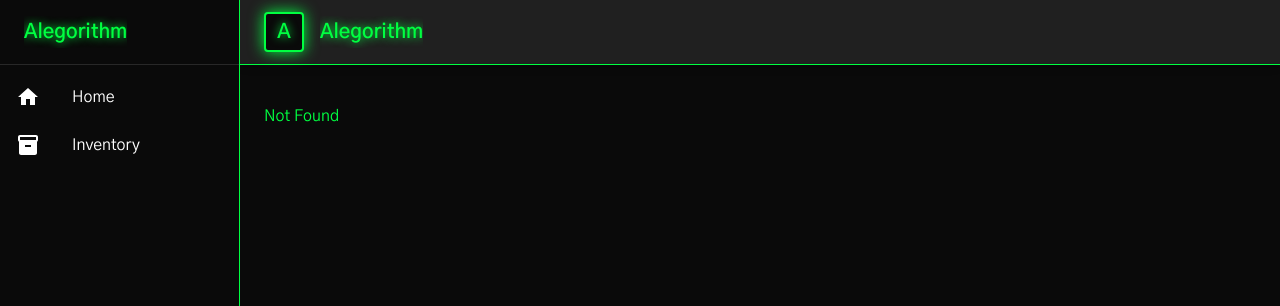
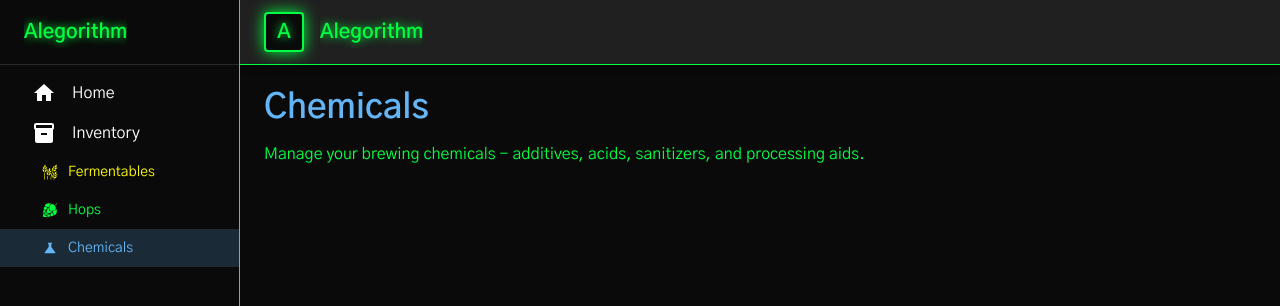
Before and after one commit to itwalton/alegorithm-web, a React (Vite) app: page /inventory/materials in a window 1280 px wide. Before the commit this address had no page. Shown: the top 306 px of the page. Built offline with nearby package versions, Linux system fonts and the light colour scheme.

Commit message:
add inventory pages

```diff
--- a/package.json
+++ b/package.json
@@ -18,7 +18,8 @@
     "@tanstack/router": "0.0.1-beta.53",
     "@tanstack/router-devtools": "^1.144.0",
     "react": "^19.2.0",
-    "react-dom": "^19.2.0"
+    "react-dom": "^19.2.0",
+    "react-icons": "^5.5.0"
   },
   "devDependencies": {
     "@eslint/js": "^9.39.1",
--- a/src/components/Layout/AppLayout.tsx
+++ b/src/components/Layout/AppLayout.tsx
@@ -21,6 +21,8 @@ import {
   Home as HomeIcon,
   Inventory as InventoryIcon,
 } from '@mui/icons-material'
+import { GiWheat, GiHops } from 'react-icons/gi'
+import { MdScience } from 'react-icons/md'
 import { Link, useLocation } from '@tanstack/react-router'
 
 const drawerWidth = 240
@@ -29,11 +31,16 @@ interface NavItem {
   label: string
   path: string
   icon: ReactNode
+  indent?: boolean
+  color?: string
 }
 
 const navItems: NavItem[] = [
   { label: 'Home', path: '/', icon: <HomeIcon /> },
   { label: 'Inventory', path: '/inventory', icon: <InventoryIcon /> },
+  { label: 'Fermentables', path: '/inventory/fermentables', icon: <GiWheat />, indent: true, color: '#ffff00' },
+  { label: 'Hops', path: '/inventory/hops', icon: <GiHops />, indent: true, color: '#00ff41' },
+  { label: 'Chemicals', path: '/inventory/materials', icon: <MdScience />, indent: true, color: '#64b5f6' },
 ]
 
 interface AppLayoutProps {
@@ -66,9 +73,48 @@ export default function AppLayout({ children }: AppLayoutProps) {
               to={item.path}
               selected={location.pathname === item.path}
               onClick={() => isMobile && setMobileOpen(false)}
+              sx={{
+                pl: item.indent ? 4 : 2,
+                '&:hover': item.color ? {
+                  backgroundColor: `${item.color}20`,
+                  color: item.color,
+                  '& .MuiListItemIcon-root': {
+                    color: item.color,
+                  }
+                } : {},
+                '&.Mui-selected': item.color ? {
+                  backgroundColor: `${item.color}30`,
+                  color: item.color,
+                  '& .MuiListItemIcon-root': {
+                    color: item.color,
+                  },
+                  '&:hover': {
+                    backgroundColor: `${item.color}40`,
+                  }
+                } : {}
+              }}
             >
-              <ListItemIcon>{item.icon}</ListItemIcon>
-              <ListItemText primary={item.label} />
+              <ListItemIcon sx={{
+                minWidth: item.indent ? 36 : 56,
+                color: item.color || 'inherit',
+                display: 'flex',
+                alignItems: 'center',
+                justifyContent: 'center'
+              }}>
+                {item.icon}
+              </ListItemIcon>
+              <ListItemText
+                primary={item.label}
+                sx={{
+                  display: 'flex',
+                  alignItems: 'center',
+                  '& .MuiTypography-root': {
+                    fontSize: item.indent ? '0.875rem' : '1rem',
+                    color: item.color || 'inherit',
+                    lineHeight: 1
+                  }
+                }}
+              />
             </ListItemButton>
           </ListItem>
         ))}
--- a/src/routeTree.gen.ts
+++ b/src/routeTree.gen.ts
@@ -11,6 +11,10 @@
 import { Route as rootRouteImport } from './routes/__root'
 import { Route as InventoryRouteImport } from './routes/inventory'
 import { Route as IndexRouteImport } from './routes/index'
+import { Route as InventoryIndexRouteImport } from './routes/inventory/index'
+import { Route as InventoryMaterialsRouteImport } from './routes/inventory/materials'
+import { Route as InventoryHopsRouteImport } from './routes/inventory/hops'
+import { Route as InventoryFermentablesRouteImport } from './routes/inventory/fermentables'
 
 const InventoryRoute = InventoryRouteImport.update({
   id: '/inventory',
@@ -22,31 +26,80 @@ const IndexRoute = IndexRouteImport.update({
   path: '/',
   getParentRoute: () => rootRouteImport,
 } as any)
+const InventoryIndexRoute = InventoryIndexRouteImport.update({
+  id: '/',
+  path: '/',
+  getParentRoute: () => InventoryRoute,
+} as any)
+const InventoryMaterialsRoute = InventoryMaterialsRouteImport.update({
+  id: '/materials',
+  path: '/materials',
+  getParentRoute: () => InventoryRoute,
+} as any)
+const InventoryHopsRoute = InventoryHopsRouteImport.update({
+  id: '/hops',
+  path: '/hops',
+  getParentRoute: () => InventoryRoute,
+} as any)
+const InventoryFermentablesRoute = InventoryFermentablesRouteImport.update({
+  id: '/fermentables',
+  path: '/fermentables',
+  getParentRoute: () => InventoryRoute,
+} as any)
 
 export interface FileRoutesByFullPath {
   '/': typeof IndexRoute
-  '/inventory': typeof InventoryRoute
+  '/inventory': typeof InventoryRouteWithChildren
+  '/inventory/fermentables': typeof InventoryFermentablesRoute
+  '/inventory/hops': typeof InventoryHopsRoute
+  '/inventory/materials': typeof InventoryMaterialsRoute
+  '/inventory/': typeof InventoryIndexRoute
 }
 export interface FileRoutesByTo {
   '/': typeof IndexRoute
-  '/inventory': typeof InventoryRoute
+  '/inventory/fermentables': typeof InventoryFermentablesRoute
+  '/inventory/hops': typeof InventoryHopsRoute
+  '/inventory/materials': typeof InventoryMaterialsRoute
+  '/inventory': typeof InventoryIndexRoute
 }
 export interface FileRoutesById {
   __root__: typeof rootRouteImport
   '/': typeof IndexRoute
-  '/inventory': typeof InventoryRoute
+  '/inventory': typeof InventoryRouteWithChildren
+  '/inventory/fermentables': typeof InventoryFermentablesRoute
+  '/inventory/hops': typeof InventoryHopsRoute
+  '/inventory/materials': typeof InventoryMaterialsRoute
+  '/inventory/': typeof InventoryIndexRoute
 }
 export interface FileRouteTypes {
   fileRoutesByFullPath: FileRoutesByFullPath
-  fullPaths: '/' | '/inventory'
+  fullPaths:
+    | '/'
+    | '/inventory'
+    | '/inventory/fermentables'
+    | '/inventory/hops'
+    | '/inventory/materials'
+    | '/inventory/'
   fileRoutesByTo: FileRoutesByTo
-  to: '/' | '/inventory'
-  id: '__root__' | '/' | '/inventory'
+  to:
+    | '/'
+    | '/inventory/fermentables'
+    | '/inventory/hops'
+    | '/inventory/materials'
+    | '/inventory'
+  id:
+    | '__root__'
+    | '/'
+    | '/inventory'
+    | '/inventory/fermentables'
+    | '/inventory/hops'
+    | '/inventory/materials'
+    | '/inventory/'
   fileRoutesById: FileRoutesById
 }
 export interface RootRouteChildren {
   IndexRoute: typeof IndexRoute
-  InventoryRoute: typeof InventoryRoute
+  InventoryRoute: typeof InventoryRouteWithChildren
 }
 
 declare module '@tanstack/react-router' {
@@ -65,12 +118,58 @@ declare module '@tanstack/react-router' {
       preLoaderRoute: typeof IndexRouteImport
       parentRoute: typeof rootRouteImport
     }
+    '/inventory/': {
+      id: '/inventory/'
+      path: '/'
+      fullPath: '/inventory/'
+      preLoaderRoute: typeof InventoryIndexRouteImport
+      parentRoute: typeof InventoryRoute
+    }
+    '/inventory/materials': {
+      id: '/inventory/materials'
+      path: '/materials'
+      fullPath: '/inventory/materials'
+      preLoaderRoute: typeof InventoryMaterialsRouteImport
+      parentRoute: typeof InventoryRoute
+    }
+    '/inventory/hops': {
+      id: '/inventory/hops'
+      path: '/hops'
+      fullPath: '/inventory/hops'
+      preLoaderRoute: typeof InventoryHopsRouteImport
+      parentRoute: typeof InventoryRoute
+    }
+    '/inventory/fermentables': {
+      id: '/inventory/fermentables'
+      path: '/fermentables'
+      fullPath: '/inventory/fermentables'
+      preLoaderRoute: typeof InventoryFermentablesRouteImport
+      parentRoute: typeof InventoryRoute
+    }
   }
 }
 
+interface InventoryRouteChildren {
+  InventoryFermentablesRoute: typeof InventoryFermentablesRoute
+  InventoryHopsRoute: typeof InventoryHopsRoute
+  InventoryMaterialsRoute: typeof InventoryMaterialsRoute
+  InventoryIndexRoute: typeof InventoryIndexRoute
+}
+
+const InventoryRouteChildren: InventoryRouteChildren = {
+  InventoryFermentablesRoute: InventoryFermentablesRoute,
+  InventoryHopsRoute: InventoryHopsRoute,
+  InventoryMaterialsRoute: InventoryMaterialsRoute,
+  InventoryIndexRoute: InventoryIndexRoute,
+}
+
+const InventoryRouteWithChildren = InventoryRoute._addFileChildren(
+  InventoryRouteChildren,
+)
+
 const rootRouteChildren: RootRouteChildren = {
   IndexRoute: IndexRoute,
-  InventoryRoute: InventoryRoute,
+  InventoryRoute: InventoryRouteWithChildren,
 }
 export const routeTree = rootRouteImport
   ._addFileChildren(rootRouteChildren)
--- a/src/routes/inventory.tsx
+++ b/src/routes/inventory.tsx
@@ -1,5 +1,8 @@
-import { createFileRoute } from '@tanstack/react-router'
-import InventoryPage from '../components/Inventory/Inventory.page'
+import { createFileRoute, Outlet } from '@tanstack/react-router'
+
+function InventoryPage() {
+  return <Outlet />
+}
 
 export const Route = createFileRoute('/inventory')({
   component: InventoryPage,
--- /dev/null
+++ b/src/routes/inventory/fermentables.tsx
@@ -0,0 +1,19 @@
+import { createFileRoute } from '@tanstack/react-router'
+import { Typography, Box } from '@mui/material'
+
+function FermentablesPage() {
+  return (
+    <Box>
+      <Typography variant="h4" gutterBottom sx={{ color: '#ffff00' }}>
+        Fermentables
+      </Typography>
+      <Typography variant="body1">
+        Manage your brewing fermentables - malts, grains, and sugars.
+      </Typography>
+    </Box>
+  )
+}
+
+export const Route = createFileRoute('/inventory/fermentables')({
+  component: FermentablesPage,
+})
--- /dev/null
+++ b/src/routes/inventory/hops.tsx
@@ -0,0 +1,19 @@
+import { createFileRoute } from '@tanstack/react-router'
+import { Typography, Box } from '@mui/material'
+
+function HopsPage() {
+  return (
+    <Box>
+      <Typography variant="h4" gutterBottom sx={{ color: '#00ff41' }}>
+        Hops
+      </Typography>
+      <Typography variant="body1">
+        Manage your hop varieties for brewing - bittering, flavor, and aroma hops.
+      </Typography>
+    </Box>
+  )
+}
+
+export const Route = createFileRoute('/inventory/hops')({
+  component: HopsPage,
+})
--- /dev/null
+++ b/src/routes/inventory/index.tsx
@@ -0,0 +1,6 @@
+import { createFileRoute } from '@tanstack/react-router'
+import InventoryPage from '../../components/Inventory/Inventory.page'
+
+export const Route = createFileRoute('/inventory/')({
+  component: InventoryPage,
+})
--- /dev/null
+++ b/src/routes/inventory/materials.tsx
@@ -0,0 +1,19 @@
+import { createFileRoute } from '@tanstack/react-router'
+import { Typography, Box } from '@mui/material'
+
+function ChemicalsPage() {
+  return (
+    <Box>
+      <Typography variant="h4" gutterBottom sx={{ color: '#64b5f6' }}>
+        Chemicals
+      </Typography>
+      <Typography variant="body1">
+        Manage your brewing chemicals - additives, acids, sanitizers, and processing aids.
+      </Typography>
+    </Box>
+  )
+}
+
+export const Route = createFileRoute('/inventory/materials')({
+  component: ChemicalsPage,
+})
```
Also changed, not shown: 1 other file (tests, documents, lock files or other folders).
